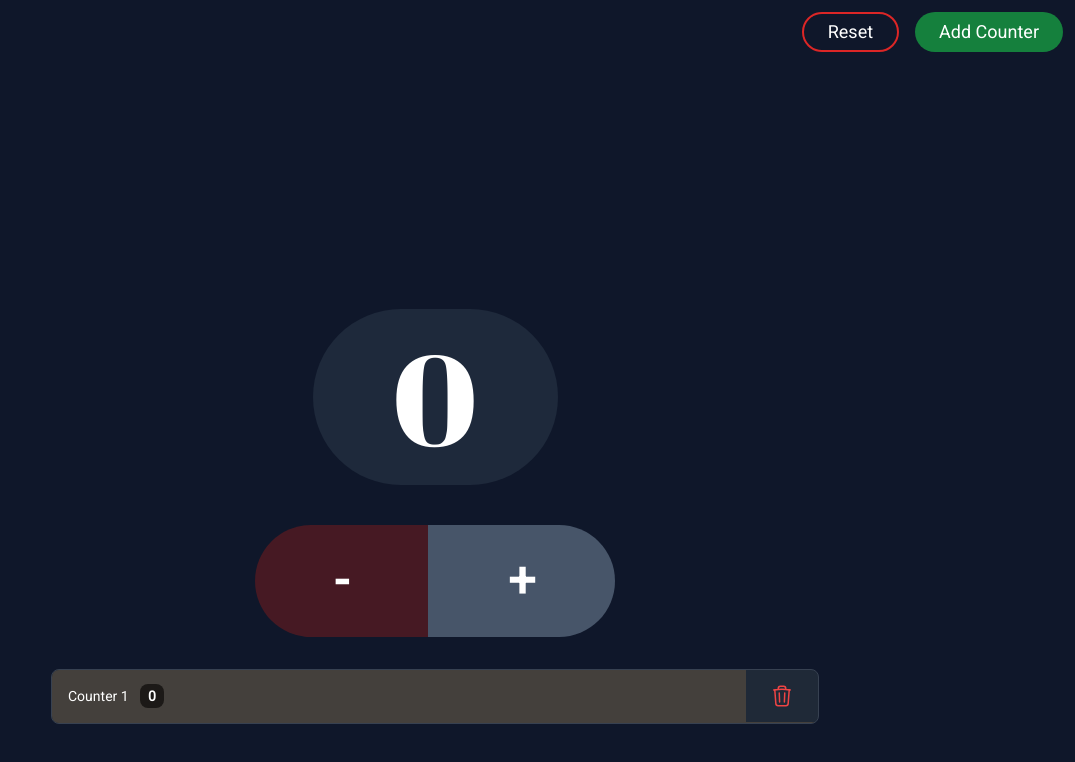
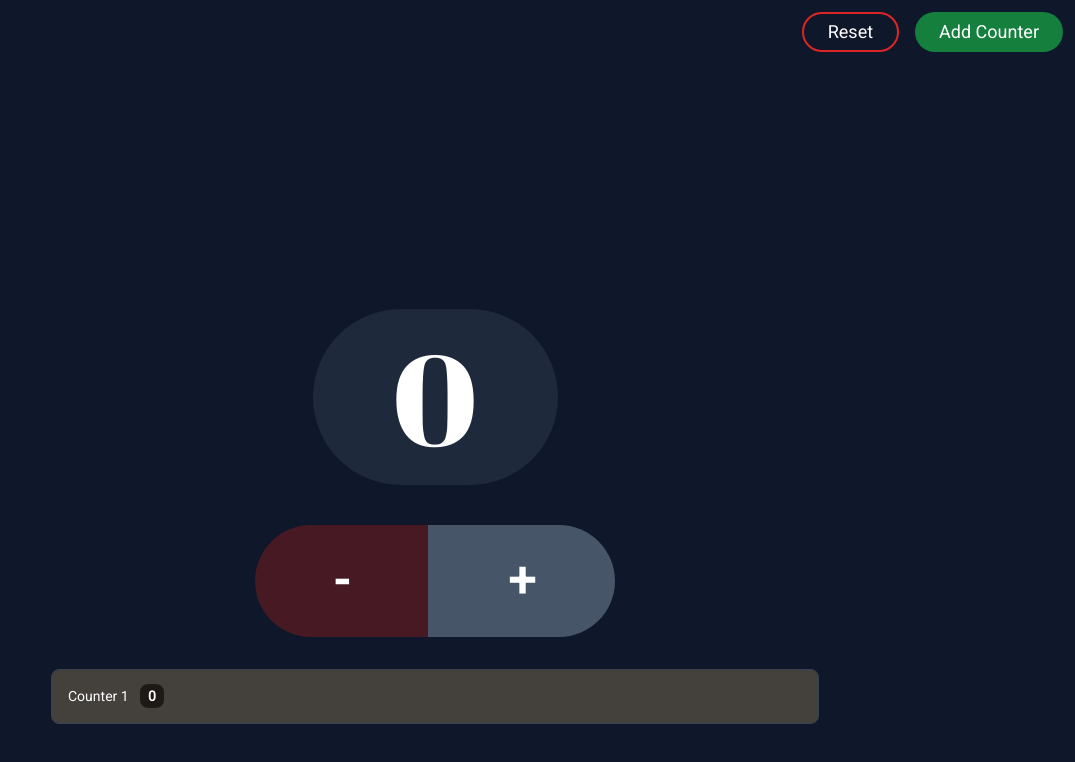
Before and after one commit to Kaif21/supersimple-tally-counter, a website: page index.html in a window 1280 px wide. Shown: the whole page, without its empty margins (205-1280 px from the left). Drawn offline with Linux system fonts and the light colour scheme.

Commit message:
This commit introduces a new CSS class called `.hidden` which hides elements, and adds a conditional statement to the delete counter button so that it is only visible if it is not the first counter.

```diff
--- a/script.js
+++ b/script.js
@@ -94,7 +94,7 @@ function updateCounterList() {
         listItem.classList.add('flex', 'justify-between', 'border-b', 'border-stone-700');
         listItem.innerHTML = `<a href="?id=counter-${index + 1}" onclick="loadCounter(${index})" class="block w-full px-4 py-4  cursor-pointer focus:outline-none focus:ring-2 border-gray-600 hover:bg-gray-800 hover:text-white focus:ring-gray-500 focus:text-white">${counter.id} <span class="bg-stone-900 rounded-lg px-2 py-1 font-bold ml-2"> ${counter.count}</span></a>
 
-        <button class=" text-red-500 px-6 border-l border-stone-700" onclick="deleteCounter(${index})" aria-label="Delete Counter"><svg xmlns="http://www.w3.org/2000/svg" fill="none" viewBox="0 0 24 24" stroke-width="1.5" stroke="currentColor" class="w-6 h-6">
+        <button class=" text-red-500 px-6 border-l border-stone-700  ${index === 0 ? "hidden" : "not-hidden"}" onclick="deleteCounter(${index})" aria-label="Delete Counter"><svg xmlns="http://www.w3.org/2000/svg" fill="none" viewBox="0 0 24 24" stroke-width="1.5" stroke="currentColor" class="w-6 h-6">
         <path stroke-linecap="round" stroke-linejoin="round" d="M14.74 9l-.346 9m-4.788 0L9.26 9m9.968-3.21c.342.052.682.107 1.022.166m-1.022-.165L18.16 19.673a2.25 2.25 0 01-2.244 2.077H8.084a2.25 2.25 0 01-2.244-2.077L4.772 5.79m14.456 0a48.108 48.108 0 00-3.478-.397m-12 .562c.34-.059.68-.114 1.022-.165m0 0a48.11 48.11 0 013.478-.397m7.5 0v-.916c0-1.18-.91-2.164-2.09-2.201a51.964 51.964 0 00-3.32 0c-1.18.037-2.09 1.022-2.09 2.201v.916m7.5 0a48.667 48.667 0 00-7.5 0" />
       </svg>
       </button>`
```
Also changed, not shown: output.css.
